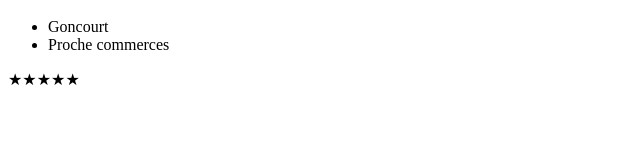
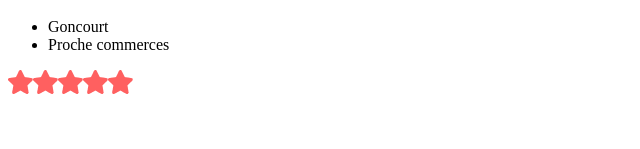
Before and after one commit to A-Pogam/Kasa, a React (Create React App) app: page /housing/0979876d in a window 1280 px wide. Shown: the part 922-1071 px from the top of the page, without its empty margins (0-640 px from the left). Built offline with nearby package versions, Linux system fonts and the light colour scheme.

Commit message:
used image of star instead of character unicode

```diff
--- a/src/components/housingRating.jsx
+++ b/src/components/housingRating.jsx
@@ -1,15 +1,16 @@
+import starImg from '../assets/star.png';
+import starRedImg from '../assets/starRed.png';
+
 const HousingRating = ({ rating }) => {
-  const stars = '★'.repeat(rating) + '☆'.repeat(5 - rating);
+  const stars = [];
 
-  return (
-    <div className="star-container">
-      {stars.split('').map((star, index) => (
-        <span className="star" key={index}>
-          {star}
-        </span>
-      ))}
-    </div>
-  );
+  for (let i = 1; i <= 5; i++) {
+    const starSrc = i <= rating ? starRedImg : starImg;
+    const star = <img src={starSrc} alt="Étoile" />;
+    stars.push(star);
+  }
+
+  return <div className="rating">{stars}</div>;
 };
 
 export default HousingRating;
```
